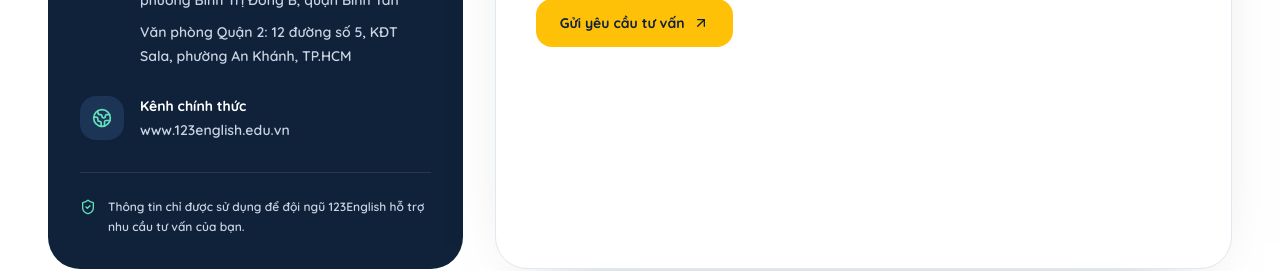
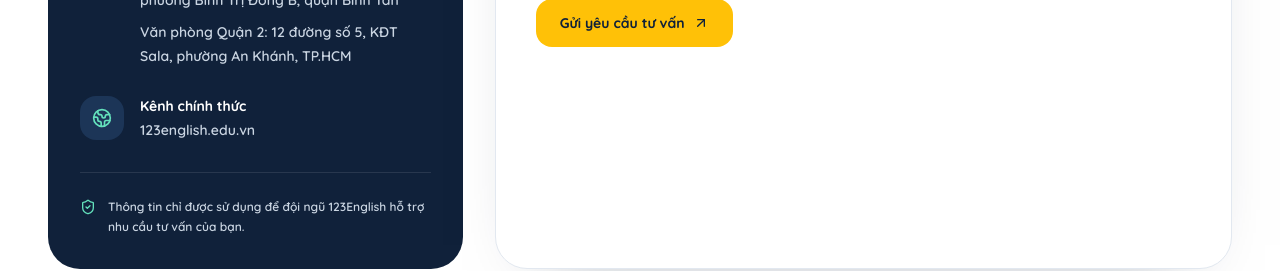
Before and after one commit to hhdung8386-lgtm/edutrack-pro, a React (Vite) app: page /lien-he in a window 1280 px wide. Shown: the part 1320-1591 px from the top of the page. Built offline with nearby package versions, Linux system fonts and the light colour scheme; no server answers; the database is empty.

Commit message:
fix: use 123english.edu.vn for public home links

```diff
--- a/src/pages/LienHePage.tsx
+++ b/src/pages/LienHePage.tsx
@@ -158,10 +158,10 @@ export function LienHePage() {
                   <div>
                     <p className="text-sm font-black">Kênh chính thức</p>
                     <a
-                      href="https://www.123english.edu.vn"
+                      href="https://123english.edu.vn"
                       className="mt-1 block text-sm font-semibold text-slate-300 hover:text-white"
                     >
-                      www.123english.edu.vn
+                      123english.edu.vn
                     </a>
                   </div>
                 </div>
--- a/src/pages/PublicEvaluationPage.tsx
+++ b/src/pages/PublicEvaluationPage.tsx
@@ -166,7 +166,7 @@ export default function PublicEvaluationPage() {
           <h1 className="text-5xl font-extrabold text-rose-500 mb-4">404</h1>
           <p className="text-lg font-bold text-slate-800 mb-2">Không tìm thấy kết quả đánh giá</p>
           <p className="text-sm text-slate-500 mb-6">Đường link chia sẻ không tồn tại hoặc đã bị xóa khỏi hệ thống.</p>
-          <Button onClick={() => window.location.href = 'https://www.123english.edu.vn'}>Quay lại trang chủ</Button>
+          <Button onClick={() => window.location.href = 'https://123english.edu.vn'}>Quay lại trang chủ</Button>
         </div>
       </div>
     )
```
